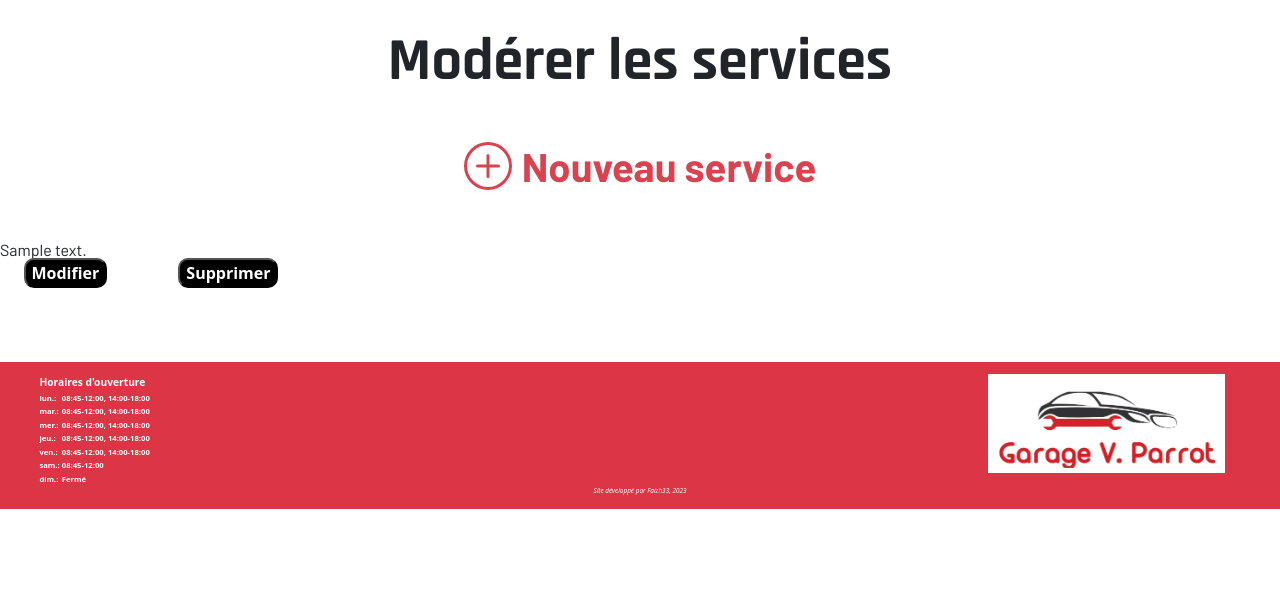
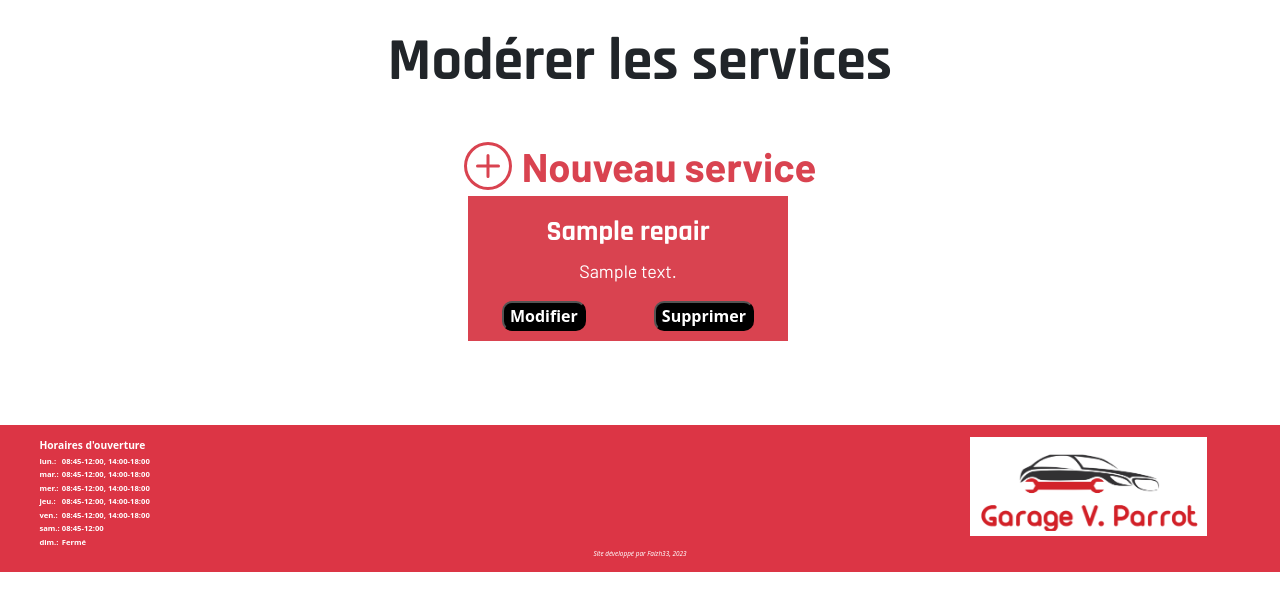
Before and after one commit to Faizh33/v-parrot, a Symfony app: template templates/dashboard_admin_moderate_service.html.twig in a window 1280 px wide. Shown: the part 61-672 px from the top of the page. Run offline with Twig, Linux system fonts and the light colour scheme; the template is opened without the code that fills it: most values are stand-ins (such as "Sample title", 1, 10 or a date in 2020); style sheets or scripts are compiled from the project's sources; some libraries are stand-ins or nearby versions.

Commit message:
adding repairs style

```diff
--- a/public/css/styles.css
+++ b/public/css/styles.css
@@ -108,6 +108,26 @@ input[type="text"], textarea {
   margin: auto;
 }
 
+/* Style des réparations */
+.row {
+  width: 100%;
+  justify-content: center;
+}
+
+.service-container {
+  background-color: #D94350;
+  width: 90%;
+  margin: auto;
+  margin: 20px;
+  padding: 20px;
+}
+
+.service-text {
+  text-align: center;
+  color: white;
+  font-size: 18px;
+}
+
 /* style du pied-de-page */
 .footer-container {
   margin-top: 5vw;
```
